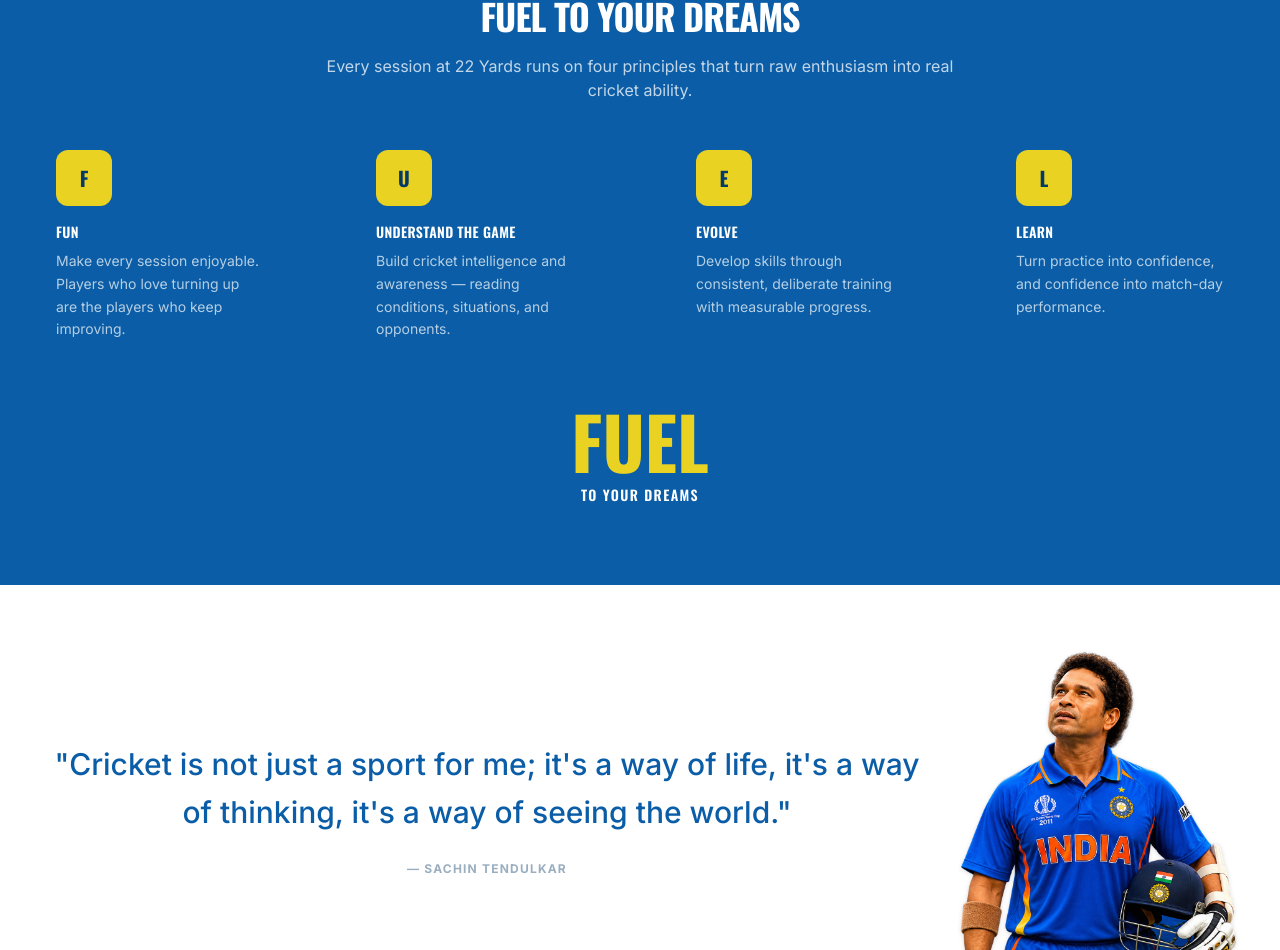
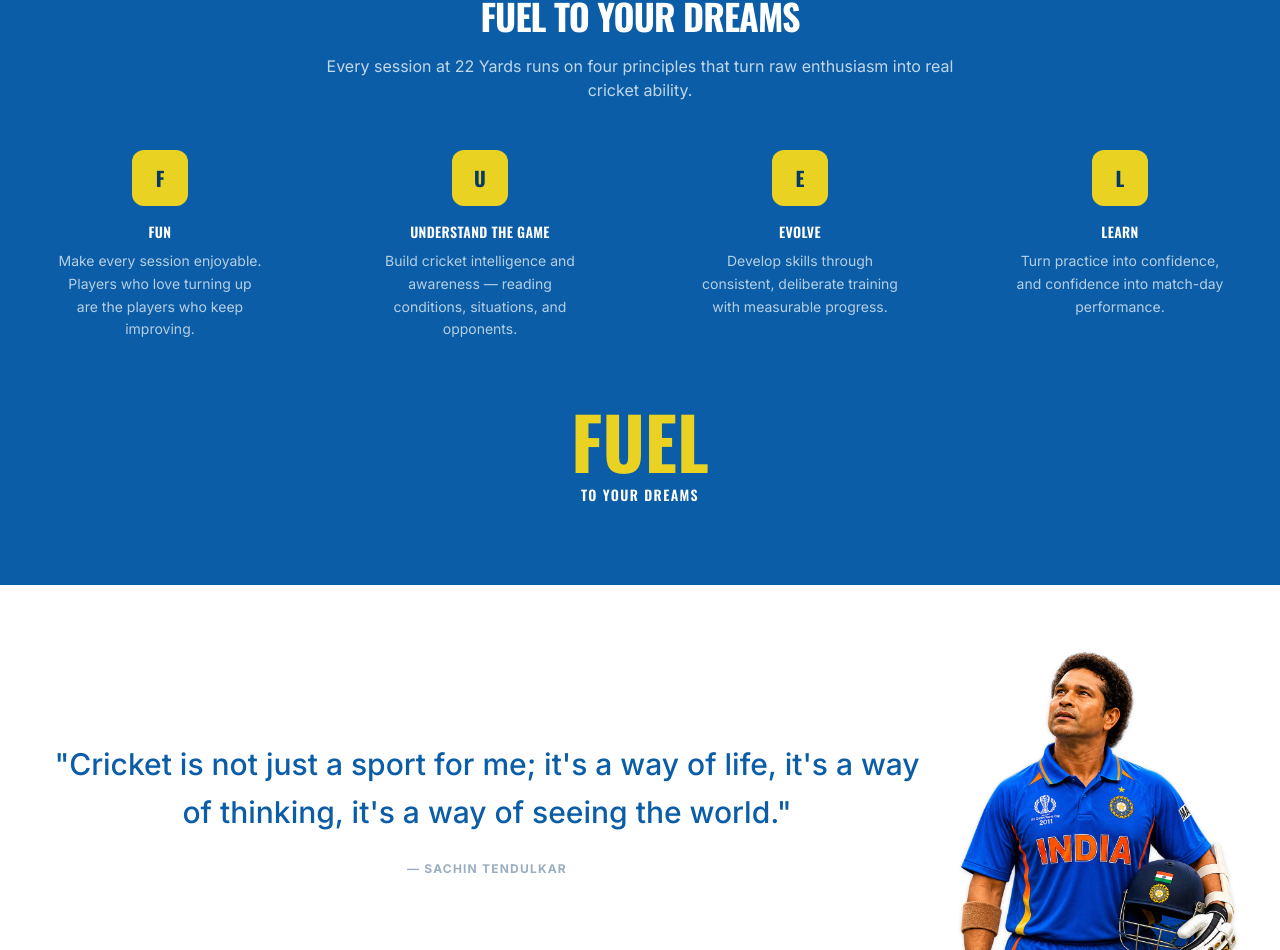
Before and after one commit to Annaje-manasa/Crics-22Yards-Website, a React (Vite) app: page / in a window 1280 px wide. Shown: the part 1106-2056 px from the top of the page. Built offline with nearby package versions, Linux system fonts and the light colour scheme; the HTML template or start-up script is replaced by a standard one.

Commit message:
center_fuel_step_columns_and_align_quote

```diff
--- a/src/HomePage.jsx
+++ b/src/HomePage.jsx
@@ -374,10 +374,10 @@
             sub="Every session at 22 Yards runs on four principles that turn raw enthusiasm into real cricket ability." dark />
           <div className="grid grid-cols-1 sm:grid-cols-2 md:grid-cols-4 gap-12 md:gap-20 lg:gap-28 mb-16">
             {fuelSteps.map((s) => (
-              <div key={s.letter}>
+              <div key={s.letter} className="text-center flex flex-col items-center">
                 <div className="ty-display w-14 h-14 rounded-xl flex items-center justify-center font-bold text-xl mb-4" style={{ background: YELLOW, color: NAVY_DEEPER }}>{s.letter}</div>
-                <div className="ty-display text-white font-semibold uppercase text-sm mb-2 tracking-wide">{s.title}</div>
-                <p className="ty-body text-white/70 text-sm leading-relaxed">{s.text}</p>
+                <div className="ty-display text-white font-semibold uppercase text-sm mb-2 tracking-wide text-center">{s.title}</div>
+                <p className="ty-body text-white/70 text-sm leading-relaxed text-center">{s.text}</p>
               </div>
             ))}
           </div>
```
